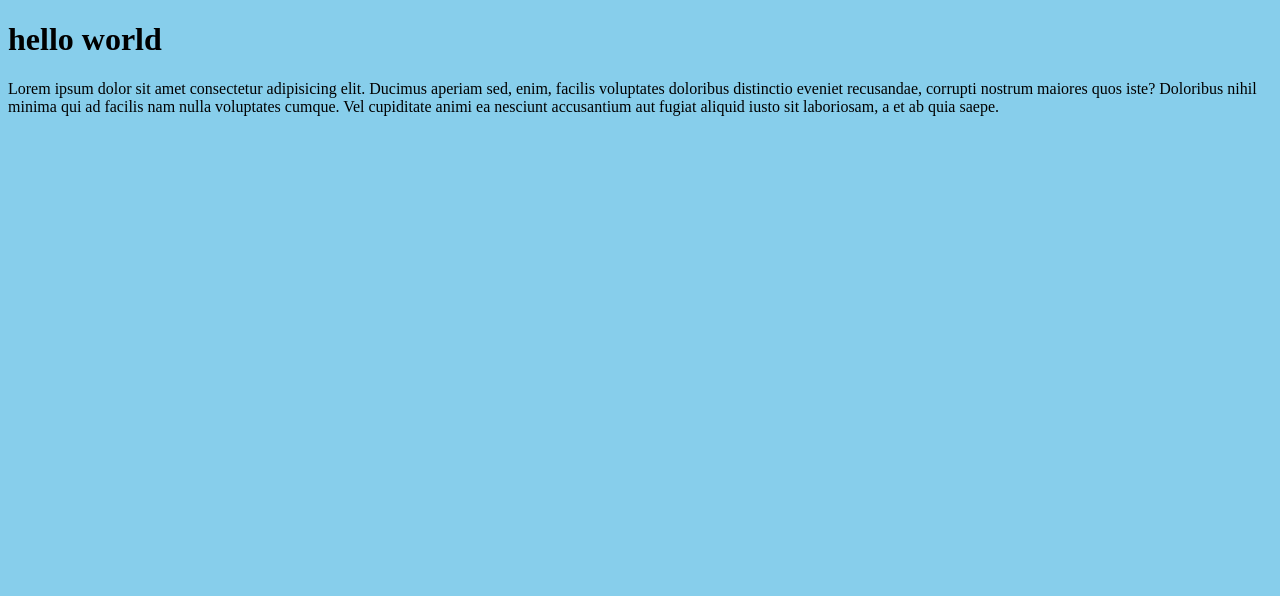
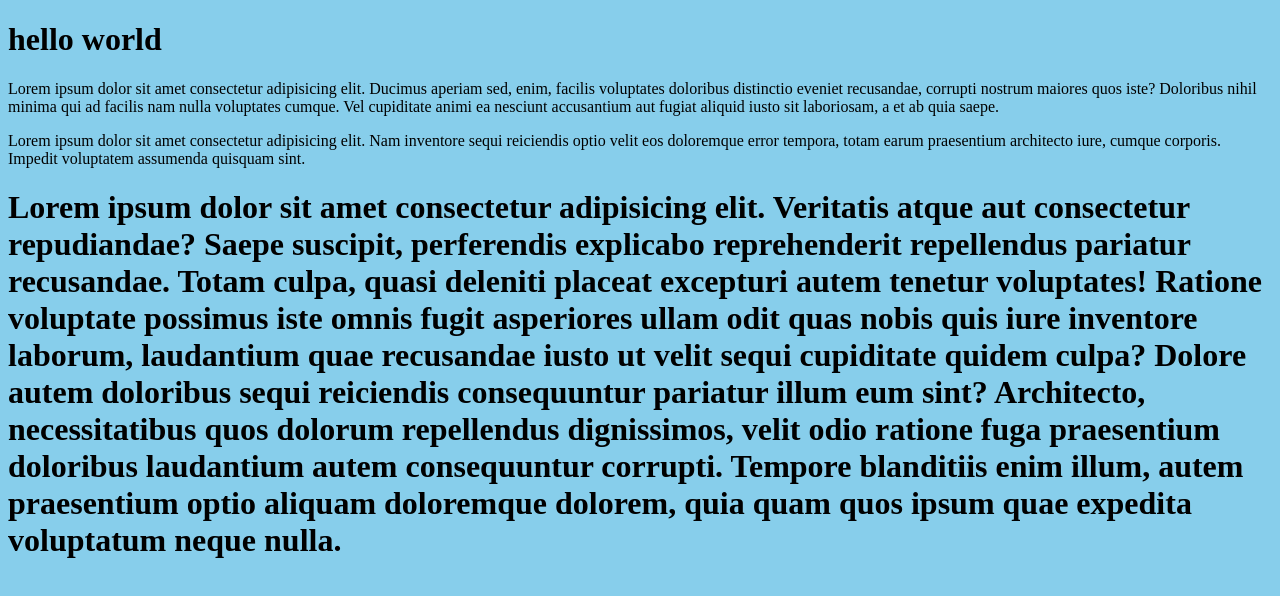
Before and after one commit to meer-habib-dev/git-branch, a plain HTML site: page index.html in a window 1280 px wide. Drawn offline with Linux system fonts and the light colour scheme.

Commit message:
this is crasy

```diff
--- a/index.html
+++ b/index.html
@@ -10,6 +10,8 @@
 <body>
     <h1>hello world</h1>
     <p>Lorem ipsum dolor sit amet consectetur adipisicing elit. Ducimus aperiam sed, enim, facilis voluptates doloribus distinctio eveniet recusandae, corrupti nostrum maiores quos iste? Doloribus nihil minima qui ad facilis nam nulla voluptates cumque. Vel cupiditate animi ea nesciunt accusantium aut fugiat aliquid iusto sit laboriosam, a et ab quia saepe.</p>
+Lorem ipsum dolor sit amet consectetur adipisicing elit. Nam inventore sequi reiciendis optio velit eos doloremque error tempora, totam earum praesentium architecto iure, cumque corporis. Impedit voluptatem assumenda quisquam sint.
 
+<h1>Lorem ipsum dolor sit amet consectetur adipisicing elit. Veritatis atque aut consectetur repudiandae? Saepe suscipit, perferendis explicabo reprehenderit repellendus pariatur recusandae. Totam culpa, quasi deleniti placeat excepturi autem tenetur voluptates! Ratione voluptate possimus iste omnis fugit asperiores ullam odit quas nobis quis iure inventore laborum, laudantium quae recusandae iusto ut velit sequi cupiditate quidem culpa? Dolore autem doloribus sequi reiciendis consequuntur pariatur illum eum sint? Architecto, necessitatibus quos dolorum repellendus dignissimos, velit odio ratione fuga praesentium doloribus laudantium autem consequuntur corrupti. Tempore blanditiis enim illum, autem praesentium optio aliquam doloremque dolorem, quia quam quos ipsum quae expedita voluptatum neque nulla.</h1>
 </body>
 </html>
```
